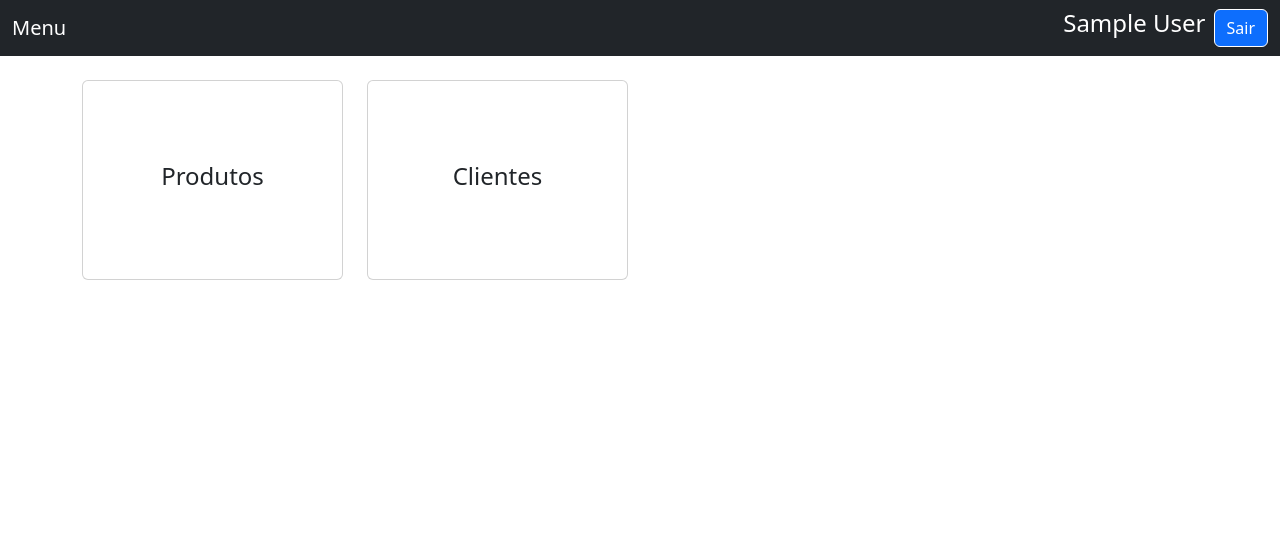
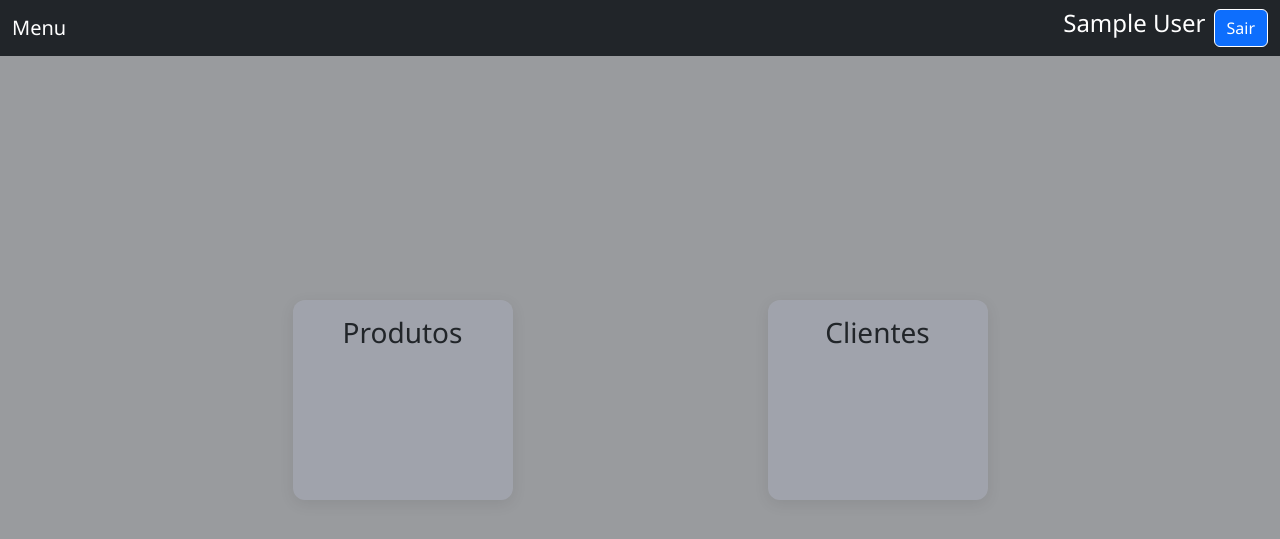
Before and after one commit to Hissashi-Hamada/crud, a PHP site: page /frontend/pagina_inicial.php in a window 1280 px wide. Shown: the top 539 px of the page. Run offline with PHP 8.4, Linux system fonts and the light colour scheme; the visitor is signed in with stand-in values (Sample User, id 1).

Commit message:
estilização das paginas

```diff
--- a/frontend/cadastro.php
+++ b/frontend/cadastro.php
@@ -28,7 +28,6 @@ if ($_SERVER["REQUEST_METHOD"] == "POST" && ($_POST['formulario'] ?? '') === 'ca
             if ($verifica->rowCount() > 0) {
                 $erro = "Este e-mail já está cadastrado.";
             } else {
-                // $senhaHash = password_hash($senha, PASSWORD_DEFAULT);
 
                 $sql = "INSERT INTO usuarios (nome, email, senha) VALUES (:nome, :email, :senha)";
                 $stmt = $pdo->prepare($sql);
@@ -50,7 +49,6 @@ if ($_SERVER["REQUEST_METHOD"] == "POST" && ($_POST['formulario'] ?? '') === 'ca
             }
         } catch (PDOException $e) {
             $erro = "Erro de banco de dados. Tente novamente.";
-            // error_log($e->getMessage());
         }
     }
 }
--- a/frontend/pagina_inicial.php
+++ b/frontend/pagina_inicial.php
@@ -12,16 +12,59 @@ include '../backend/verificacao.php';
     <title>Menu Principal</title>
     <link href="https://cdn.jsdelivr.net/npm/bootstrap@5.3.7/dist/css/bootstrap.min.css" rel="stylesheet" />
 <style>
+    body {
+        margin: 0;
+        font-family: 'Segoe UI', Tahoma, Geneva, Verdana, sans-serif;
+        background-color:rgb(153, 155, 158);
+    }
+
     .botao {
         cursor: pointer;
+        transition: transform 0.2s ease, box-shadow 0.2s ease;
+    }
+
+    .botao:hover {
+        transform: translateY(-5px);
+        box-shadow: 0 8px 20px rgba(35, 35, 43, 0.57);
     }
 
     .caixa_de_sites {
         display: flex;
         justify-content: center;
         align-items: center;
+        flex-direction: column;
+        height: 100%;
+    }
+
+    #centro-menu {
+        position: absolute;
+        top: 50%;
+        left: 50%;
+        transform: translate(-50%, -50%);
+        display: flex;
+        gap: 50px;
+        flex-wrap: wrap;
+        justify-content: space-around;
+        max-width: 900px;
+        width: 80%;
+        min-width: 240px;
         flex-direction: row;
-            height: 100%;
+    }
+
+    .card {
+        background-color: rgba(205, 210, 255, 0.14);
+        border: none;
+        border-radius: 12px;
+        padding: 2rem;
+        min-width: 220px;
+        min-height: 200px;
+        box-shadow: 0 4px 15px rgba(12, 8, 8, 0.08);
+    }
+
+    .card h4 {
+        margin: 0;
+        font-size: 1.4rem;
+        color: #333;
     }
 </style>
 </head>
@@ -71,28 +114,23 @@ include '../backend/verificacao.php';
         </div>
     </nav>
 
+
 <section aria-label="Painel de opções principais" class="py-4">
-        <div class="container">
-            <div class="row g-4">
-                <div class="col-12 col-sm-6 col-md-4 col-lg-3">
-                    <div class="card p-3 h-100 botao" style="min-height: 200px;" onclick="produtos()">
+    <div class="" id="centro-menu">
+        <div class="card p-3 h-100 botao text-center" onclick="produtos()">
             <div class="caixa_de_sites">
-                            <h4>Produtos</h4>
+                <h3>Produtos</h3>
+            </div>
+        </div>
+
+        <div class="card p-3 h-100 botao text-center" onclick="clientes()">
+            <div class="caixa_de_sites">
+                <h3>Clientes</h3>
             </div>
         </div>
     </div>
+</section>
 
-                <div class="col-12 col-sm-6 col-md-4 col-lg-3">
-                    <div class="card p-3 h-100 botao" style="min-height: 200px;" onclick="clientes()">
-                        <div class="caixa_de_sites">
-                            <h4>Clientes</h4>
-                        </div>
-                    </div>
-                </div>
-
-            </div>
-        </div>
-    </section>
 
     <script>
         function produtos() {
```
Also changed, not shown: backend/deslogar.php (+3 -6 lines), frontend/aba_produto.php (+42 -3 lines), frontend/cliente.php (+45 -19 lines), frontend/logout.php (deleted). Lines whose indentation alone changed are shown as unchanged.
